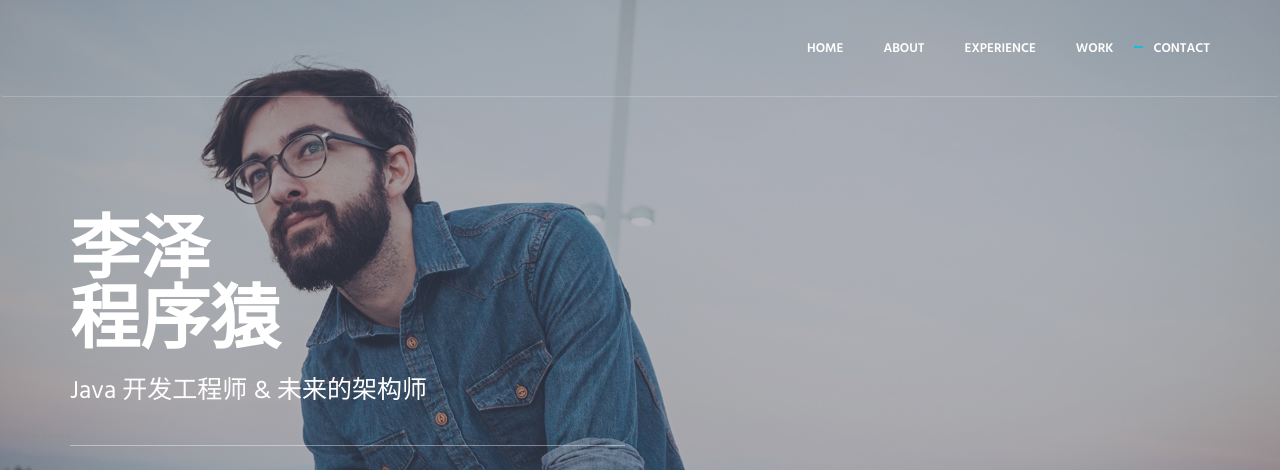
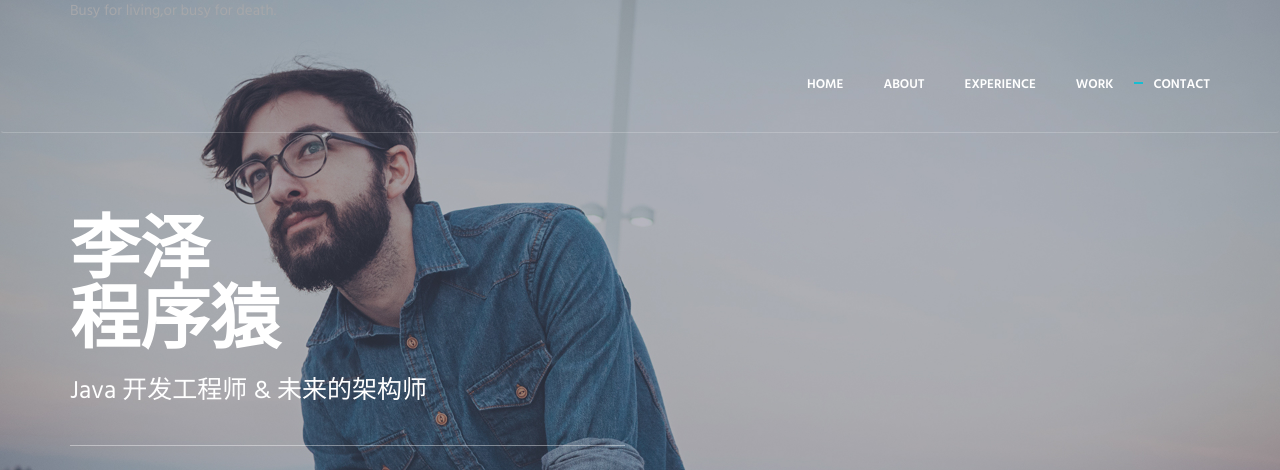
Before and after one commit to zrzh/1234, a plain HTML site: page index.html in a window 1280 px wide. Shown: the top 470 px of the page. Drawn offline with Linux system fonts and the light colour scheme.

Commit message:
Update index.html

```diff
--- a/index.html
+++ b/index.html
@@ -48,6 +48,7 @@
                             </a>
                         </div> -->
                         <!-- End Logo -->
+                        <p>Busy for living,or busy for death.</p>
                     </div>
 
                     <!-- Collect the nav links, forms, and other content for toggling -->
@@ -101,6 +102,7 @@
                         <div class="text-right sm-text-left">
                             <h2 class="margin-b-0">Intro</h2>
                             <p>What I am all about.</p>
+
                         </div>
                     </div>
                     <div class="col-sm-8 col-sm-offset-1">
```
